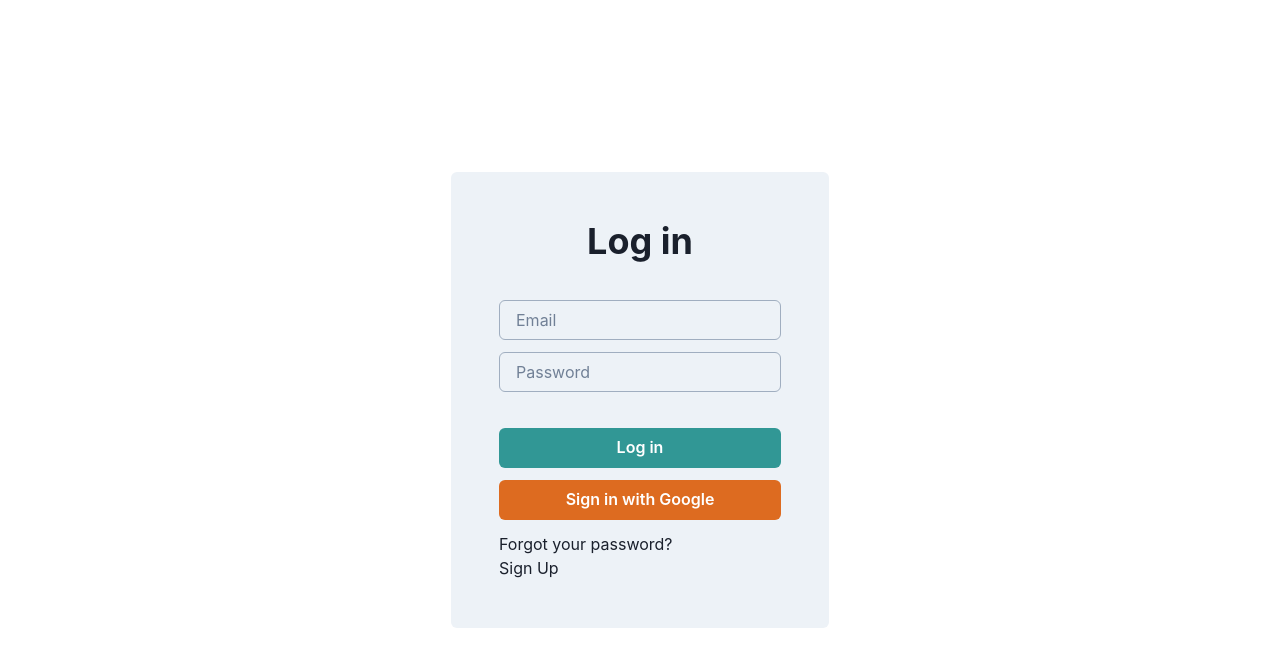
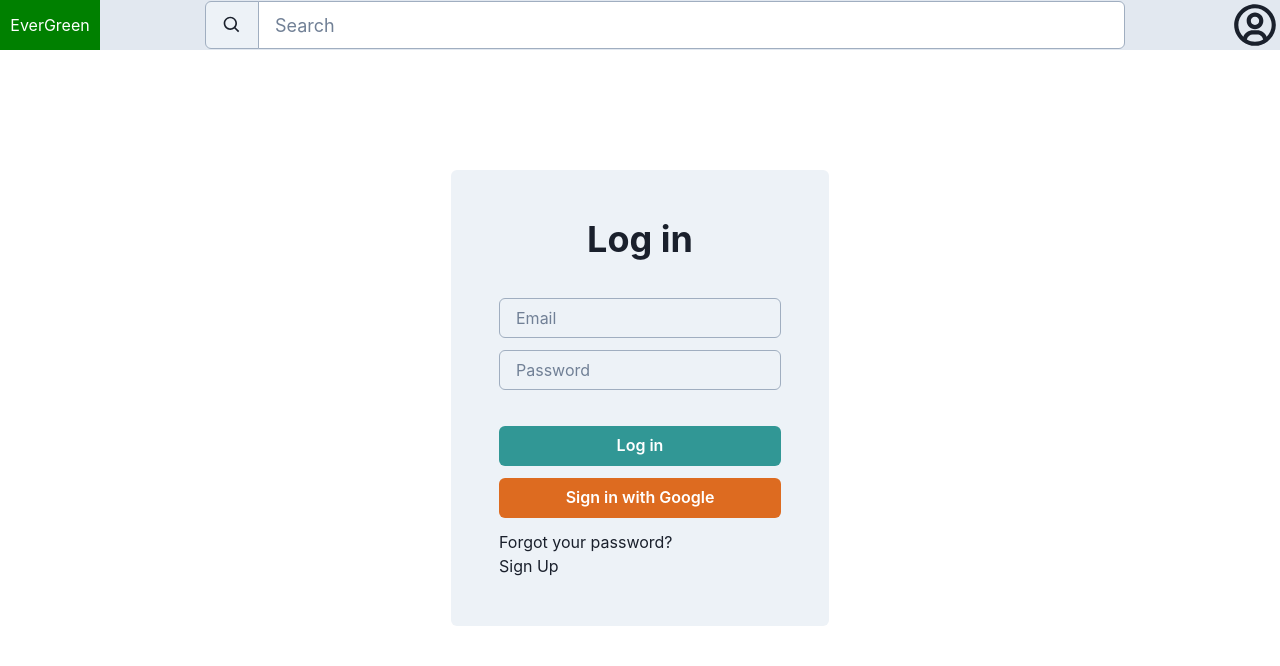
Before and after one commit to TamKengHong/EverGreen, a React (Create React App) app: page /login in a window 1280 px wide. Shown: the top 666 px of the page. Built offline with nearby package versions, Linux system fonts and the light colour scheme.

Commit message:
Added AppBar and Home Page

```diff
--- a/src/App.jsx
+++ b/src/App.jsx
@@ -1,9 +1,21 @@
 import React from 'react';
+import { Center } from '@chakra-ui/react';
 import { Link } from 'react-router-dom';
+import AppBar from './components/AppBar';
+
+// The Home Page.
+
+//TODO: NewsBar
 
 function App() {
   return (
     <>
+      <AppBar />
+      <Center w="100%" h="500px" bg="gray.100" fontSize={70}>
+        EverGreen.
+      </Center>
+      {/* <NewsBar/>  should be a component by itself */}
+
       <Link to='/login'>Login</Link> |{" "}
       <Link to='/signup'>Signup</Link>
     </>
--- /dev/null
+++ b/src/components/AppBar.jsx
@@ -0,0 +1,46 @@
+import {
+  Flex, Spacer, Center, Link, Input, InputGroup, InputLeftAddon
+} from '@chakra-ui/react';
+import { BiUserCircle, BiSearch } from 'react-icons/bi'
+import { Link as RouterLink } from 'react-router-dom';
+
+
+const SearchBar = () => {
+
+  return (
+    <InputGroup size='lg' w="75%" >
+      <InputLeftAddon
+        border="1px"
+        borderColor="gray.400"
+        ml={5}
+        children={<BiSearch size="20" />}
+      />
+      <Input
+        border="1px"
+        borderColor="gray.400"
+        placeholder='Search'
+        bg="white"
+        mr={5}
+      />
+    </InputGroup>
+  )
+
+}
+
+const AppBar = () => {
+  return (
+    <Flex w="100%" alignItems="center" position="static" bg="gray.200" >
+      <Center w="100px" h="50px" bg="green" color="white">
+        <Link as={RouterLink} to='/'>
+          EverGreen
+        </Link>
+      </Center>
+      <Spacer />
+      <SearchBar />
+      <Spacer />
+      <BiUserCircle size="50" />
+    </Flex>
+  )
+}
+
+export default AppBar
--- a/src/pages/Login.jsx
+++ b/src/pages/Login.jsx
@@ -1,9 +1,12 @@
 import { Flex, Button, Heading, Input, Link } from '@chakra-ui/react';
-import { Link as RouterLink } from 'react-router-dom'
+import { Link as RouterLink } from 'react-router-dom';
+import AppBar from '../components/AppBar';
 
 const Login = () => {
   return (
-    <Flex height="100vh" alignItems="center" justifyContent="center">
+    <>
+      <AppBar />
+      <Flex height="87vh" alignItems="center" justifyContent="center">
         <Flex direction="column" background="gray.100" p={12} rounded={6}>
           <Heading mb={9} alignSelf="center">Log in</Heading>
           <Input
@@ -26,6 +29,7 @@ const Login = () => {
           <Link fontSize="s" as={RouterLink} to='../signup'>Sign Up</Link>
         </Flex>
       </Flex>
+    </>
   )
 }
 
--- a/src/pages/SignUp.jsx
+++ b/src/pages/SignUp.jsx
@@ -1,9 +1,12 @@
 import { Flex, Button, Heading, Input, Link } from '@chakra-ui/react';
 import { Link as RouterLink } from 'react-router-dom'
+import AppBar from '../components/AppBar';
 
 const SignUp = () => {
   return (
-    <Flex height="100vh" alignItems="center" justifyContent="center">
+    <>
+      <AppBar />
+      <Flex height="85vh" alignItems="center" justifyContent="center">
         <Flex direction="column" background="gray.100" p={12} rounded={6}>
           <Heading alignSelf="center" mb={9}>Sign Up</Heading>
           <Input
@@ -31,6 +34,7 @@ const SignUp = () => {
           <Link fontSize="s" as={RouterLink} to='../login'>Back</Link>
         </Flex>
       </Flex>
+    </>
   )
 }
 
```
Also changed, not shown: src/index.jsx (+4 -4 lines), 1 other file (tests, documents, lock files or other folders). Lines whose indentation alone changed are shown as unchanged.
